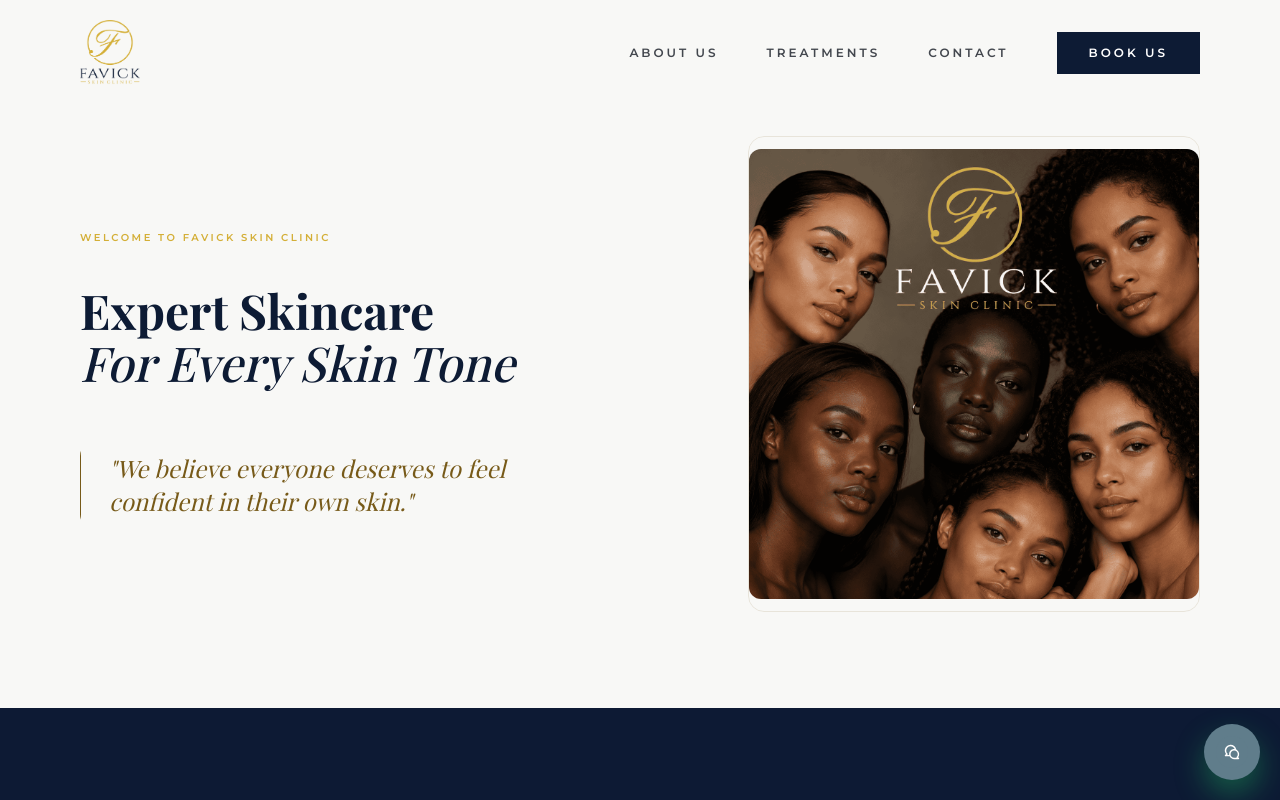
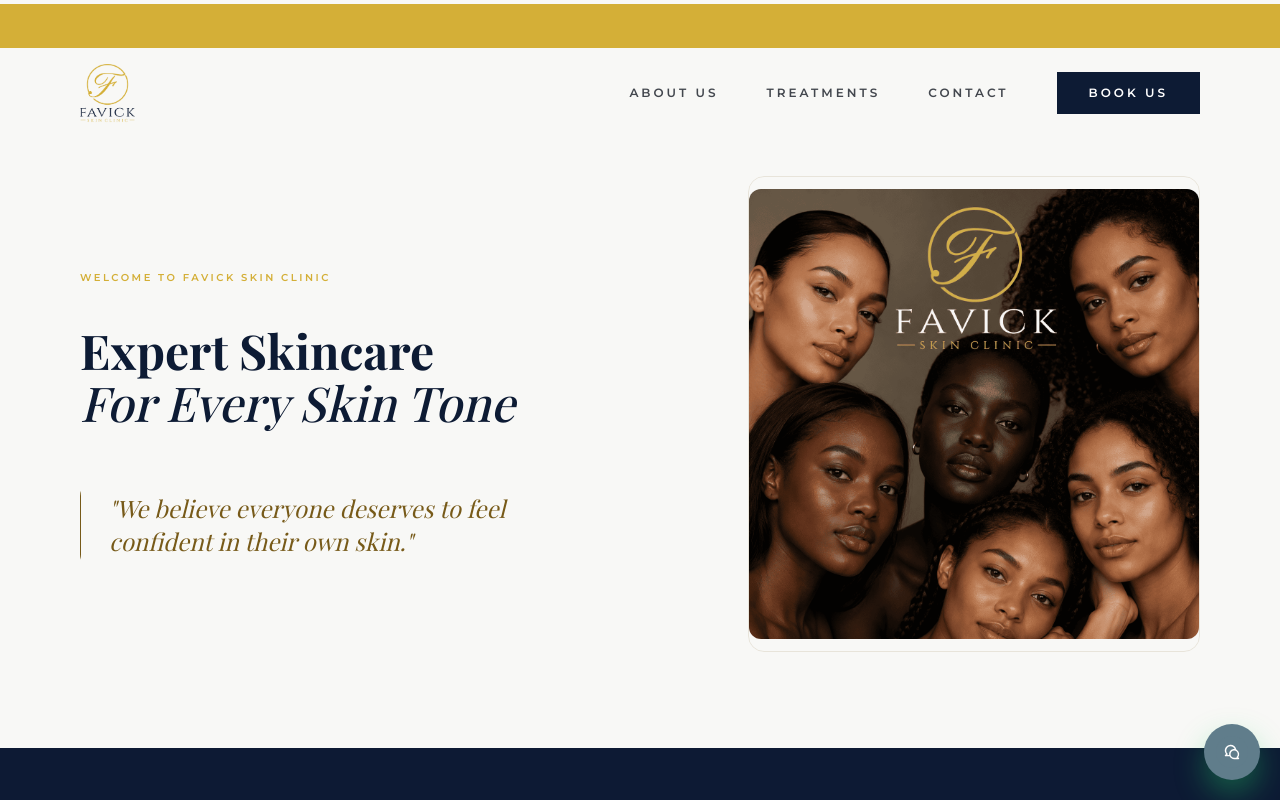
Before and after one commit to victorgbonna/favick-clinic, a Next.js app: page / in a window 1280 px wide. Shown: the top 800 px of the page. Built offline with nearby package versions, Linux system fonts and the light colour scheme; a web font is replaced by a local one.

Commit message:
added 20% to it

```diff
--- a/src/components/helper/MainLayout/index.jsx
+++ b/src/components/helper/MainLayout/index.jsx
@@ -37,7 +37,7 @@
           scrolledPast={scrolledPast}
           scrolledPastMobile={scrolledPastMobile}/>
         <div className="flex flex-col items-center">
-        <main className={`bg-surface max-w-[1700px] w-full`}
+        <main className={`bg-surface max-w-[1700px] w-full pt-10`}
         style={{
           overflowX:'hidden'
         }}
--- a/src/components/helper/Nav/index.jsx
+++ b/src/components/helper/Nav/index.jsx
@@ -1,3 +1,4 @@
+"use client";
 import React, { useContext, useEffect, useState } from 'react';
 import ImageContainer from './../ImageContainer';
 import Link from 'next/link';
@@ -30,6 +31,7 @@
 
     return (
         <nav className='text-black phone:fixed phone:top-0 phone:left-0 phone:right-0 phone:w-full z-[70]'>
+
             <PcNav activeNav={activeNav} nav_list={nav_list} scrolledPast={scrolledPast}/>
             <PhoneNav activeNav={activeNav} nav_list={nav_list} scrolledPast={scrolledPast}/>
         </nav>
@@ -40,6 +42,9 @@
     return(
         <div className={`pc:hidden bigpc:hidden text-black tablet:hidden phone:block transition-[background-color,box-shadow] duration-300 ease-out ${scrolledPast ? 'bg-[#F8F8F6]' : 'bg-transparent'}`}
         >
+        <div className="bg-[#d4af37] w-full text-center text-[#0d1b34]">
+            <PromoBanner/>
+        </div>
         <div className='flex justify-between tablet:block tablet:p-4 items-center px-6 py-0'>
            <div className="flex justify-between items-center">
             <Link href={PAGE_ROUTES.HOME} className='inline-flex items-center'>
@@ -90,19 +95,22 @@
     )
 }
 function PcNav({nav_list, scrolledPast, activeNav}){
-    const [showNav, setShowNav]= useState(false)
+    // const [showNav, setShowNav]= useState(false)
 
     return(
      <div
         className="phone:hidden fixed top-0 left-0 right-0 z-50 w-full bg-surface backdrop-blur-xl border-outline-variant/5 transition-all duration-300 ease-out"
         >
-        <div className="max-w-[1280px] mx-auto px-[80px] py-5 flex items-center justify-between">
+         <div className=" py-[4px] w-full text-center text-[#0d1b34]">
+            <PromoBanner/>
+        </div>
+        <div className="max-w-[1280px] mx-auto px-[80px] py-3 flex items-center justify-between">
             <Link href={PAGE_ROUTES.HOME} className='inline-flex items-center transition-transform duration-300 ease-out hover:-translate-y-0.5'>
                 <Image
                     src="/images/favick-logo.png"
                     alt="Favick Clinic"
-                    width={60}
-                    height={60}
+                    width={55}
+                    height={55}
                     className="h-auto"
                     priority
                 />
@@ -128,3 +136,34 @@
     </div>
     )
 }
+
+
+function PromoBanner() {
+     const [activeMessage, setActiveMessage] = useState(0);
+
+  const messages = [
+    <>
+      Get <strong>20% off all treatments</strong> for our first{" "}
+      <strong>20 founding clients</strong>.
+    </>,
+    <>
+      <strong>Limited founding offer</strong> - book your treatment and{" "}
+      <strong>save 20%</strong>.
+    </>,
+  ];
+
+  useEffect(() => {
+    const interval = setInterval(() => {
+      setActiveMessage((current) => (current + 1) % messages.length);
+    }, 5000);
+
+    return () => clearInterval(interval);
+  }, []);
+    return (
+        <div className="bg-[#d4af37] px-6 py-3 text-center text-[#0d1b34]">
+            <p className="monte promo-fade text-[13px] font-medium tracking-[0.08em]">
+                {messages[activeMessage]}
+            </p>
+        </div>
+    );
+}
--- a/src/pages/index.jsx
+++ b/src/pages/index.jsx
@@ -53,14 +53,14 @@
           your skin with personalised care every step of the way.
         </ScrollReveal>
 
-        <ScrollReveal
+        {/* <ScrollReveal
           as="p"
           variant="up"
           delay={140}
           className="mx-auto mt-6 inline-flex rounded-md border border-gold/40 bg-gold/10 px-5 py-3 text-sm font-semibold uppercase tracking-wide text-gold"
         >
           20% off all treatments for our first 20 founding clients.
-        </ScrollReveal>
+        </ScrollReveal> */}
 
         <div className="mt-10 flex flex-wrap items-center justify-center gap-4">
           <ScrollReveal variant="scale" delay={180}><Link
--- a/src/pages/treatments.jsx
+++ b/src/pages/treatments.jsx
@@ -88,9 +88,9 @@
         </ScrollReveal>
       </header>
 
-      <div className="bg-[#d4af37] px-6 py-3 text-center text-[#0d1b34]">
+      {/* <div className="bg-[#d4af37] px-6 py-3 text-center text-[#0d1b34]">
         <p className="monte text-[11px] font-semibold uppercase tracking-[0.16em]">20% off all treatments for our first 20 founding clients.</p>
-      </div>
+      </div> */}
 
       <nav className="sticky top-[88px] z-40 bg-surface/80 backdrop-blur-md border-b border-outline-variant/10 py-4">
         <div className="max-w-7xl mx-auto flex overflow-x-auto pb-3 tablet:flex-nowrap tablet:justify-start justify-start gap-8 px-6 tablet:pl-4 tablet:px-2 tablet:gap-x-20">
--- a/src/styles/globals.css
+++ b/src/styles/globals.css
@@ -360,6 +360,27 @@
     object-fit: cover;
     object-position: top;
 }
+@keyframes promoFade {
+      0% {
+        opacity: 0;
+      }
+
+      10% {
+        opacity: 1;
+      }
+
+      90% {
+        opacity: 1;
+      }
+
+      100% {
+        opacity: 0;
+      }
+    }
+
+    .promo-fade {
+      animation: promoFade 5s ease-in-out infinite;
+    }
 
 /* Floating animation */
 
```
